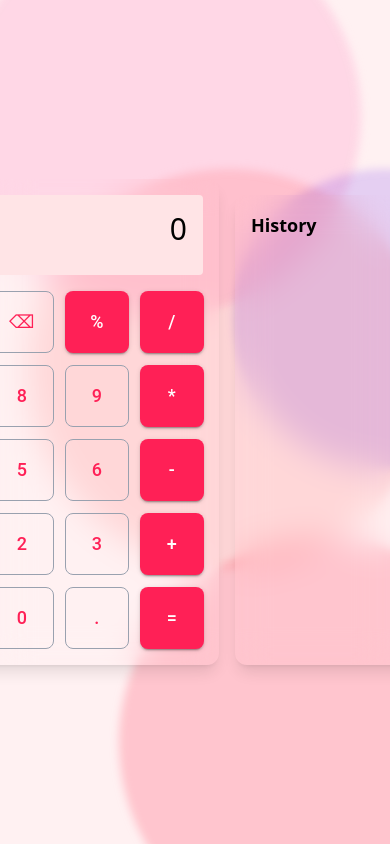
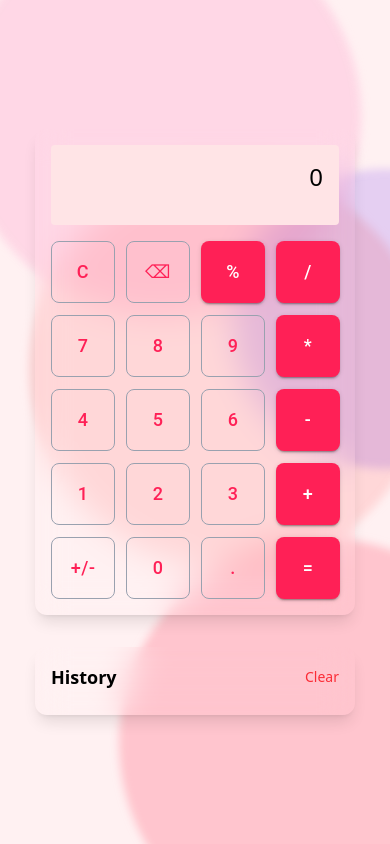
Before and after one commit to Nrhhmzh/calculator, a React (Vite) app: page / in a window 390 px wide. Built offline with nearby package versions, Linux system fonts and the light colour scheme.

Commit message:
responsive

```diff
--- a/src/App.jsx
+++ b/src/App.jsx
@@ -4,7 +4,7 @@ import Calculator from './components/Calculator'
 
 function App() {
   return (
-    <div className="relative min-h-screen flex flex-col items-center justify-center gap-4 overflow-hidden bg-rose-50">
+    <div className="relative min-h-screen px-4 py-8 flex flex-col items-center justify-center gap-4 overflow-hidden bg-rose-50">
 
       {/* Blobs Background */}
       <div className="absolute top-[-10%] left-[-10%] w-[400px] h-[400px] bg-pink-300 opacity-30 rounded-full mix-blend-multiply filter blur-xs animate-blob-1"></div>
--- a/src/components/Calculator.jsx
+++ b/src/components/Calculator.jsx
@@ -58,11 +58,11 @@ function Calculator() {
     }
 
     return(
-        <div className="flex gap-4">
+        <div className="flex flex-col md:flex-row gap-4 items-center">
             {/* Calcualtor Panel */}
-            <div className="w-80 backdrop-blur-lg shadow-lg rounded-xl p-4">
+            <div className="w-full max-w-xs md:w-80 backdrop-blur-lg shadow-lg rounded-xl p-4">
                 {/*Output  */}
-                <div className='text-right text-3xl p-4 h-20 bg-rose-100 rounded mb-4 overflow-x-auto'>
+                <div className='text-right text-2xl sm:text-3xl p-4 h-20 bg-rose-100 rounded mb-4 overflow-x-auto'>
                     {expression || result}
                 </div>
 
@@ -76,7 +76,7 @@ function Calculator() {
 
 
             {/* History Panel */}
-            <div className="w-64 backdrop-blur-lg shadow-lg rounded-xl p-4 mt-4">
+            <div className="w-full max-w-xs md:w-64 backdrop-blur-lg shadow-lg rounded-xl p-4 mt-4">
                 <div className='flex justify-between items-center mb-2'>
                     <h2 className="text-lg font-bold">History</h2>
                     <button
```
